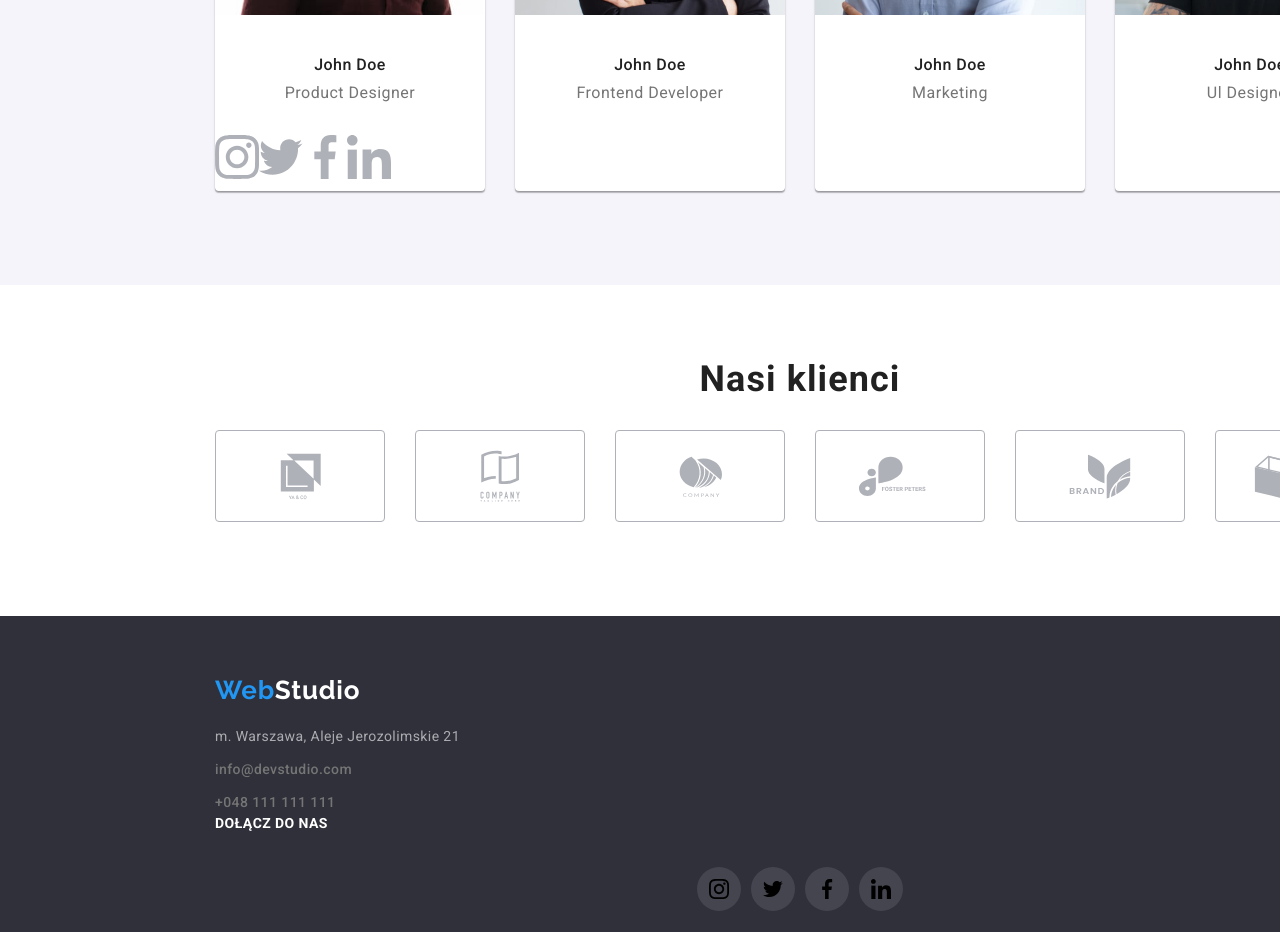
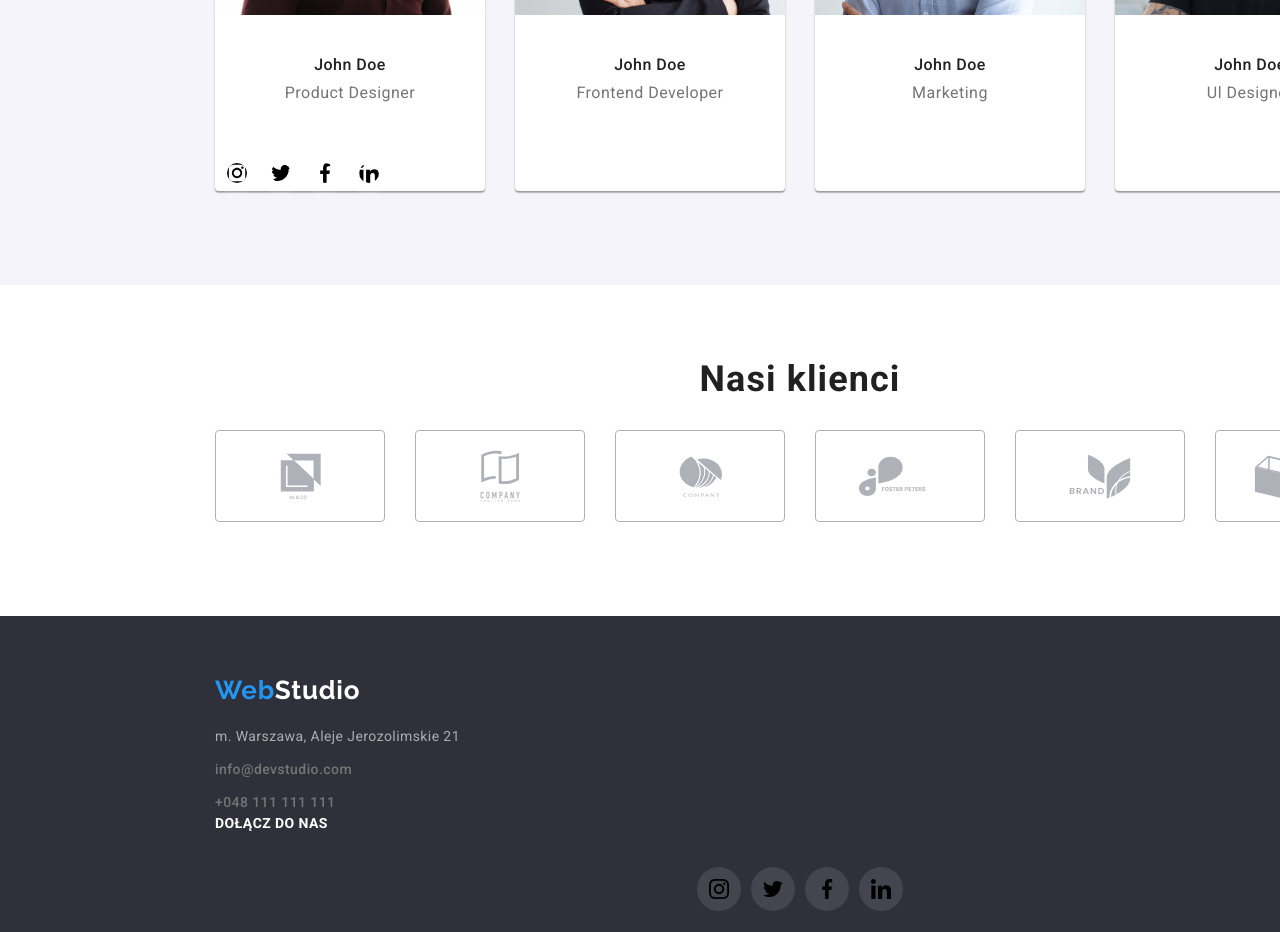
Before and after one commit to wisniewskaagata/goit-markup-hw-04, a plain HTML site: page index.html in a window 1280 px wide. Shown: the part 2040-2972 px from the top of the page. Drawn offline with nearby package versions, Linux system fonts and the light colour scheme.

Commit message:
socialmedia-ikony

```diff
--- a/index.html
+++ b/index.html
@@ -110,16 +110,16 @@
                 <h4 class="name">John Doe</h4>
                 <p class="about">Product Designer</p>
                 <ul class="social-icons">
-                  <li><svg class="socialmedia-team" width="44" height="44">
+                  <li><svg class="socialmedia-link" width="20" height="20">
                     <use href="./images/sprite.svg#icon-instagram"></use>
                   </svg></li>
-                  <li><svg class="socialmedia-team" width="44" height="44">
+                  <li><svg class="socialmedia-link" width="20" height="20">
                       <use href="./images/sprite.svg#icon-twiiter"></use>
                     </svg></li>
-                  <li><svg class="socialmedia-team" width="44" height="44">
+                  <li><svg class="socialmedia-link" width="20" height="20">
                       <use href="./images/sprite.svg#icon-facebook"></use>
                     </svg></li>
-                  <li><svg class="socialmedia-team" width="44" height="44">
+                  <li><svg class="socialmedia-link" width="20" height="20">
                       <use href="./images/sprite.svg#icon-linkedin-"></use>
                     </svg></li>
                   </ul>
```
